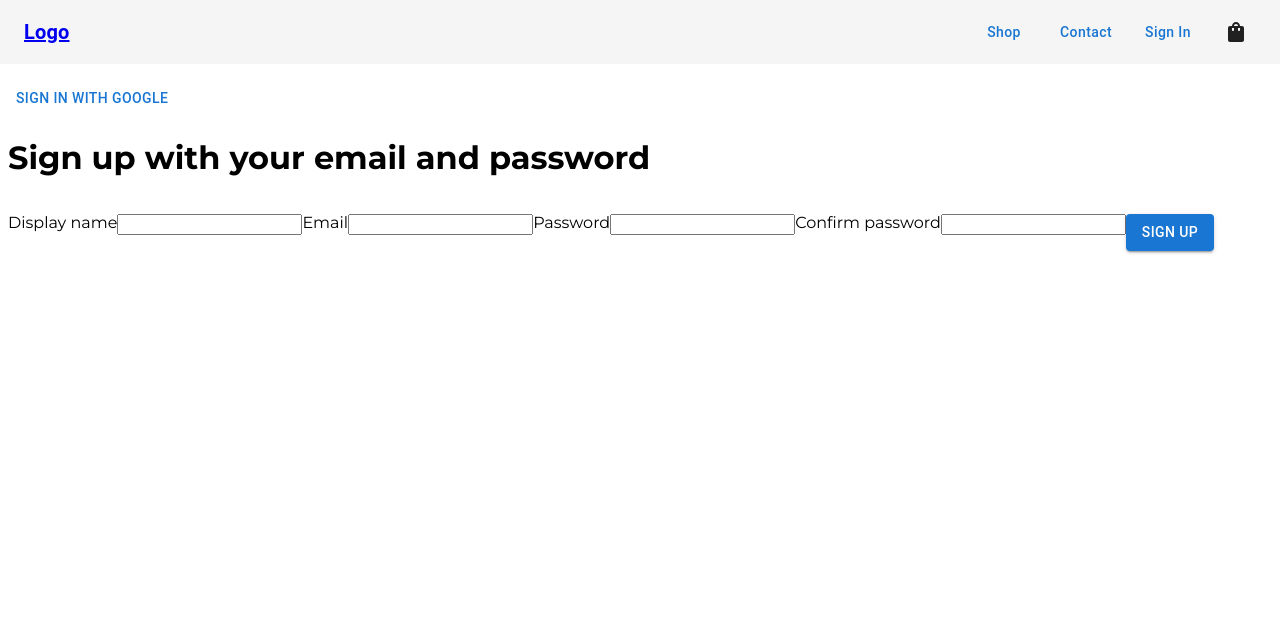
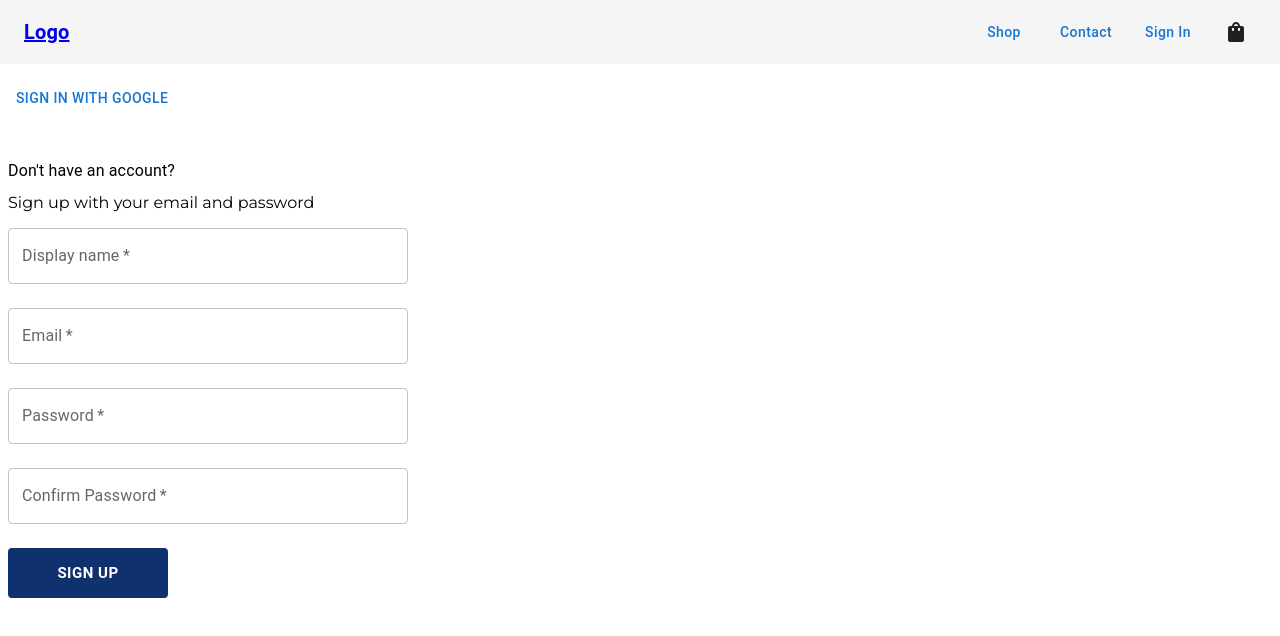
Before and after one commit to jhonattanbenitez/littan, a Next.js app: page /signin in a window 1280 px wide. Shown: the top 636 px of the page. Built offline with nearby package versions, Linux system fonts and the light colour scheme; no server answers.

Commit message:
add custom button

```diff
--- /dev/null
+++ b/app/components/CustomButton/CustomButton.tsx
@@ -0,0 +1,72 @@
+import React from "react";
+import { Button } from "@mui/material";
+
+interface CustomButtonProps {
+  children: React.ReactNode;
+  buttonType?: "default" | "inverted" | "google";
+  onClick?: () => void;
+  type?: "button" | "submit" | "reset";
+  sx?: object; // Allow additional styling through the sx prop
+}
+
+const CustomButton: React.FC<CustomButtonProps> = ({
+  children,
+  buttonType = "default", // Default style
+  onClick,
+  type = "button",
+  sx = {},
+}) => {
+  const getButtonStyles = () => {
+    switch (buttonType) {
+      case "inverted":
+        return {
+          backgroundColor: "white",
+          color: "#0F316D",
+          border: "1px solid #0F316D",
+          "&:hover": {
+            backgroundColor: "#0F316D",
+            color: "white",
+          },
+        };
+      case "google":
+        return {
+          backgroundColor: "#4285F4", // Google's primary color
+          color: "white",
+          "&:hover": {
+            backgroundColor: "#357AE8", // Darker blue on hover
+          },
+        };
+      case "default":
+      default:
+        return {
+          backgroundColor: "#0F316D",
+          color: "white",
+          "&:hover": {
+            backgroundColor: "#0D2854",
+          },
+        };
+    }
+  };
+
+  return (
+    <Button
+      sx={{
+        minWidth: 160,
+        width: "auto",
+        height: 50,
+        letterSpacing: 0.5,
+        fontSize: 15,
+        fontWeight: "bolder",
+        lineHeight: 50,
+        ...getButtonStyles(),
+        ...sx,
+      }} // Apply button styles and merge with additional sx
+      onClick={onClick}
+      type={type}
+    >
+      {children}
+    </Button>
+  );
+};
+
+export default CustomButton;
--- a/app/components/ErrorMessage/ErrorMessage.tsx
+++ b/app/components/ErrorMessage/ErrorMessage.tsx
@@ -1,17 +1,34 @@
-import { Typography } from "@mui/material";
-import React from "react";
+import { Snackbar, Alert } from "@mui/material";
+import React, { useState, useEffect } from "react";
 
 interface ErrorMessageProps {
   message: string | null;
 }
 
 const ErrorMessage: React.FC<ErrorMessageProps> = ({ message }) => {
-  if (!message) return null;
+  const [open, setOpen] = useState(false);
+
+  useEffect(() => {
+    if (message) {
+      setOpen(true);
+    }
+  }, [message]);
+
+  const handleClose = () => {
+    setOpen(false);
+  };
 
   return (
-    <Typography color="error" variant="body2" sx={{ mt: 2 }}>
-      {message}
-    </Typography>
+    <Snackbar
+      open={open}
+      autoHideDuration={6000}
+      onClose={handleClose}
+      anchorOrigin={{ vertical: "bottom", horizontal: "center" }}
+    >
+      <Alert onClose={handleClose} severity="error" sx={{ width: "100%" }}>
+        {message}
+      </Alert>
+    </Snackbar>
   );
 };
 
--- a/app/components/FormInput/FormInput.tsx
+++ b/app/components/FormInput/FormInput.tsx
@@ -0,0 +1,39 @@
+import React from "react";
+import { TextField } from "@mui/material";
+
+interface FormInputProps {
+  id: string;
+  label?: string;
+  type: string;
+  name: string;
+  value: string;
+  onChange: (e: React.ChangeEvent<HTMLInputElement>) => void;
+  required?: boolean;
+}
+
+const FormInput: React.FC<FormInputProps> = ({
+  id,
+  label,
+  type,
+  name,
+  value,
+  onChange,
+  required = false,
+}) => {
+  return (
+    <TextField
+      id={id}
+      label={label}
+      type={type}
+      name={name}
+      value={value}
+      onChange={onChange}
+      required={required}
+      fullWidth
+      margin="normal"
+      variant="outlined"
+    />
+  );
+};
+
+export default FormInput;
--- a/app/components/SignUpForm/SignUpForm.tsx
+++ b/app/components/SignUpForm/SignUpForm.tsx
@@ -1,8 +1,10 @@
-import { Box, Button } from "@mui/material";
+import { Box, Typography } from "@mui/material";
 import { useState } from "react";
 import { createAuthUserWithEmailAndPassword } from "@/app/utils/firebase/firebase.utils";
 import ErrorMessage from "../ErrorMessage/ErrorMessage";
 import { FirebaseError } from "firebase/app";
+import FormInput from "../FormInput/FormInput";
+import CustomButton from "../CustomButton/CustomButton";
 
 const defaultFormState = {
   name: "",
@@ -67,55 +69,55 @@ const SignUpForm = () => {
   };
 
   return (
-    <Box>
-      <h1>Sign up with your email and password</h1>
+    <Box sx={{
+      display: 'flex',
+      flexDirection: 'column',
+      width: '100%',
+      maxWidth: 400,
+      mt: 4
+    }}>
+      <Typography component={'h2'} sx={{margin: '10px 0'}}>Don&apos;t have an account?</Typography>
+      <Box component={'span'} sx={{fontSize: 16}}>Sign up with your email and password</Box>
       <form onSubmit={handleSubmit}>
-        <label htmlFor="name">Display name</label>
-        <input
+        <FormInput
           id="name"
+          label="Display name"
           type="text"
-          required
-          onChange={handleChange}
           name="name"
           value={name}
+          onChange={handleChange}
+          required
         />
-        <label htmlFor="email">Email</label>
-        <input
+        <FormInput
+          id="email"
+          label="Email"
+          type="email"
+          name="email"
+          value={email}
+          onChange={handleChange}
           required
-          type="email"
-          id="email"
-          name="email"
+        />
+        <FormInput
+          id="password"
+          label="Password"
+          type="password"
+          name="password"
+          value={password}
           onChange={handleChange}
-          value={email}
+          required
         />
-        <label htmlFor="password">Password</label>
-        <input
+        <FormInput
+          id="confirmPassword"
+          label="Confirm Password"
+          type="password"
+          name="confirmPassword"
+          value={confirmPassword}
+          onChange={handleChange}
           required
-          type="password"
-          id="password"
-          name="password"
-          onChange={handleChange}
-          value={password}
         />
-        <label htmlFor="confirmPassword">Confirm password</label>
-        <input
-          required
-          type="password"
-          id="confirmPassword"
-          name="confirmPassword"
-          onChange={handleChange}
-          value={confirmPassword}
-        />
-        <Button
-          type="submit"
-          variant="contained"
-          color="primary"
-          sx={{ mt: 2 }}
-        >
-          Sign Up
-        </Button>
+
+        <CustomButton type="submit" buttonType="default" sx={{ mt: 2 }}>Sign Up</CustomButton>
       </form>
-
       {/* Display error messages */}
       <ErrorMessage message={errorMessage} />
     </Box>
```
